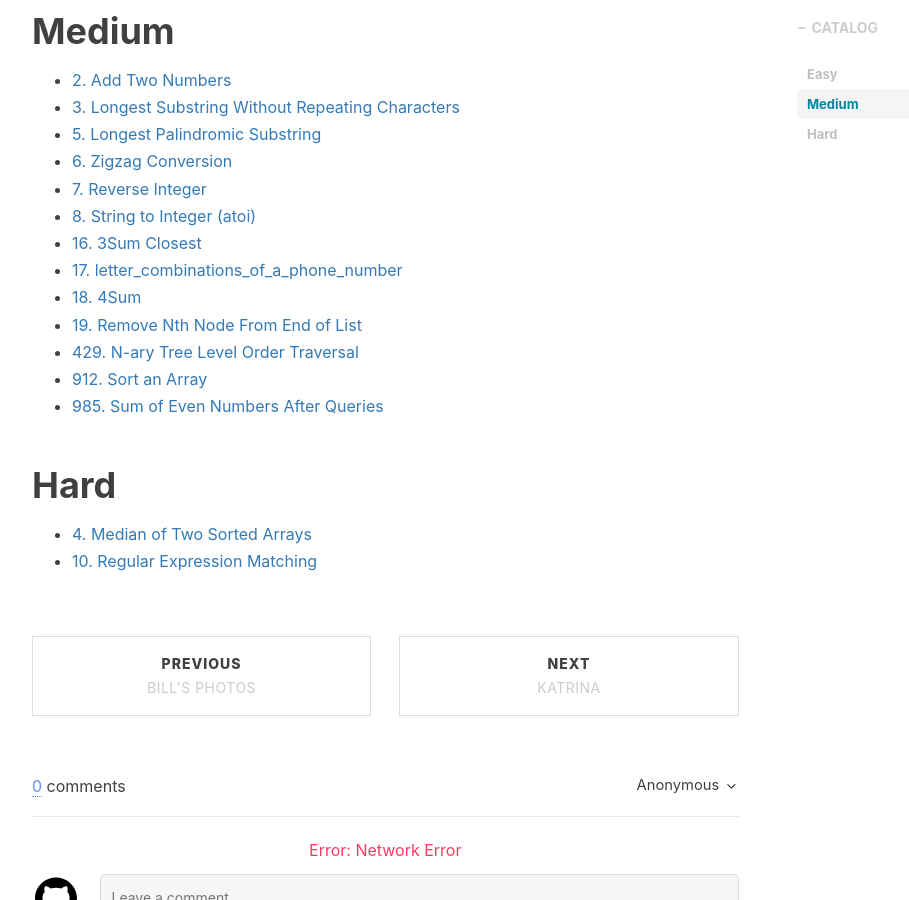
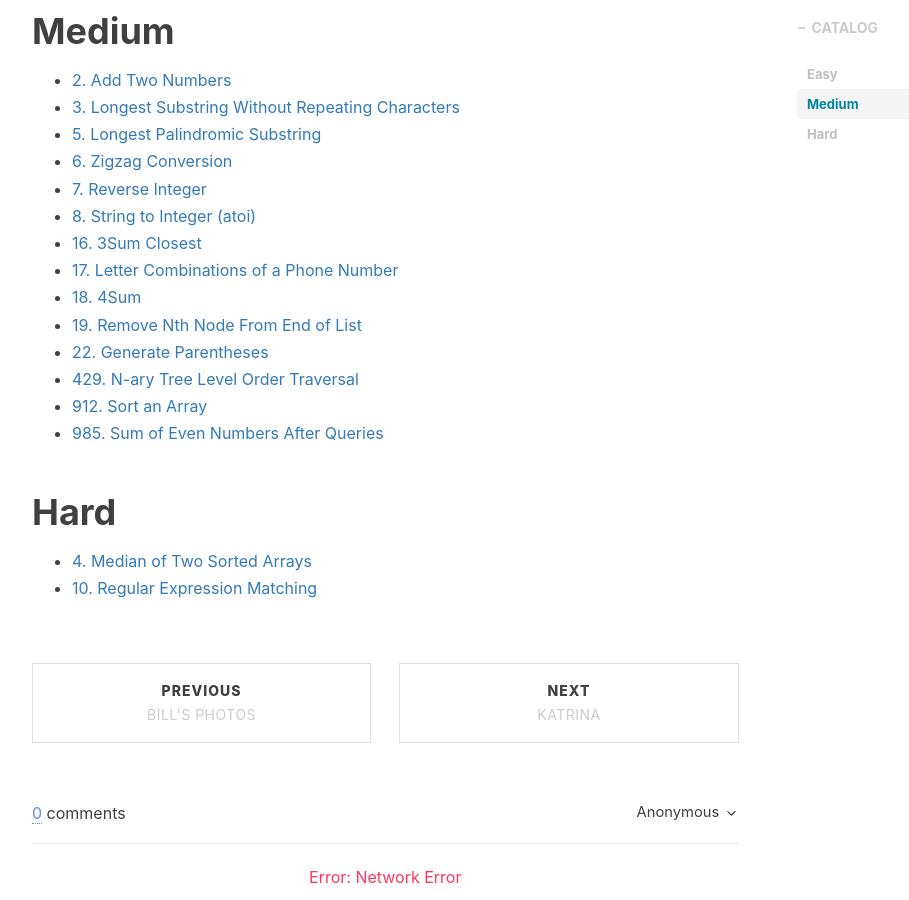
Before and after one commit to ProgrammerBill/ProgrammerBill.github.io, a Jekyll site: the page built from _posts/leetcode/2022-06-26-LeetCode习题集.md, in a window 1280 px wide and 900 px high, scrolled down 1953 px. Shown: the whole window, without its empty margins (233-1142 px from the left). Built offline with Jekyll 4.4.1, drawn with Linux system fonts in a browser that asks for light colours; nearby versions of some CDN libraries; comment, search, counter and statistics services are not loaded.

Commit message:
Bill's Blog: update leetcode for 22. Generate Parentheses

```diff
--- a/_posts/leetcode/2022-06-26-LeetCode习题集.md
+++ b/_posts/leetcode/2022-06-26-LeetCode习题集.md
@@ -77,9 +77,10 @@
 - [7. Reverse Integer](http://www.cjcbill.com/2023/03/11/reverse_integer)
 - [8. String to Integer (atoi)](http://www.cjcbill.com/2023/03/11/string_to_integer_(atoi))
 - [16. 3Sum Closest](http://www.cjcbill.com/2023/03/19/3sum_closest)
-- [17. letter_combinations_of_a_phone_number](http://www.cjcbill.com/2023/03/21/letter_combinations_of_a_phone_number)
+- [17. Letter Combinations of a Phone Number](http://www.cjcbill.com/2023/03/21/letter_combinations_of_a_phone_number)
 - [18. 4Sum](http://www.cjcbill.com/2023/03/27/4sum)
 - [19. Remove Nth Node From End of List](http://www.cjcbill.com/2023/03/28/remove_nth_node_from_end_of_list)
+- [22. Generate Parentheses](http://www.cjcbill.com/2023/03/30/generate_parentheses)
 - [429. N-ary Tree Level Order Traversal](http://www.cjcbill.com/2023/03/11/n-ary_tree_level_order_traversal)
 - [912. Sort an Array](http://www.cjcbill.com/2023/03/11/sort_an_array)
 - [985. Sum of Even Numbers After Queries](http://www.cjcbill.com/2023/03/11/sum_of_even_numbers_after_queries)
```
Also changed, not shown: _posts/plan/2023-01-05-plan.md (+1 -1 lines).
